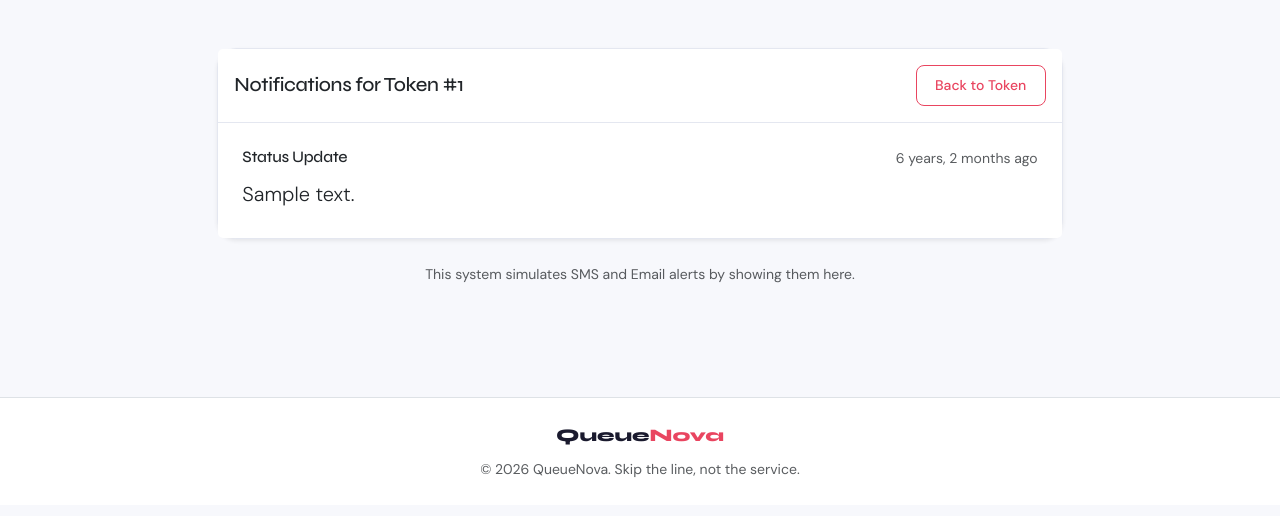
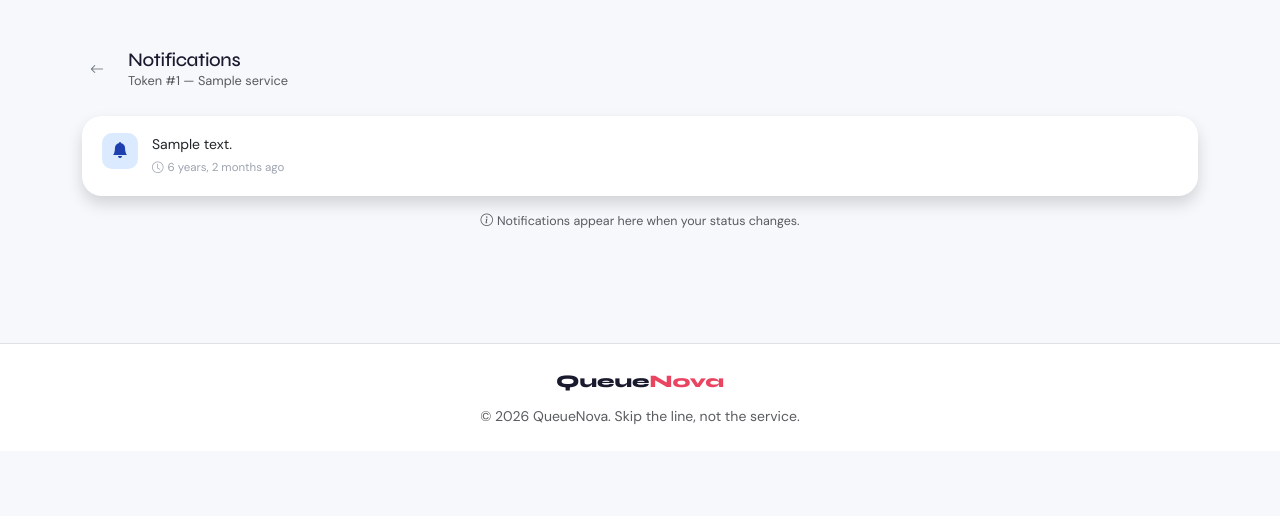
Before and after one commit to kumar1250/queuenova, a Django app: template templates/tokens/notifications.html in a window 1280 px wide. Shown: the part 67-583 px from the top of the page. Run offline with Django 5.2, Linux system fonts and the light colour scheme; the template is opened without the code that fills it: most values are stand-ins (such as "Sample title", 1, 10 or a date in 2020).

Commit message:
Update notifications.html

```diff
--- a/templates/tokens/notifications.html
+++ b/templates/tokens/notifications.html
@@ -1,35 +1,52 @@
 {% extends 'base.html' %}
+{% block title %}Notifications — Token #{{ token.token_number }}{% endblock %}
 
-{% block title %}Notifications for Token #{{ token.token_number }}{% endblock %}
+{% block extra_css %}
+<style>
+.notif-wrap { max-width: 580px; margin: 0 auto; }
+.notif-item { padding: 1.1rem 1.25rem; border-bottom: 1px solid var(--border); display: flex; gap: 14px; align-items: flex-start; }
+.notif-item:last-child { border-bottom: none; }
+.notif-icon { width: 36px; height: 36px; border-radius: 10px; display: flex; align-items: center; justify-content: center; font-size: 1rem; flex-shrink: 0; background: #dbeafe; color: #1e40af; }
+.notif-time { font-size: 0.72rem; color: var(--text-light); }
+</style>
+{% endblock %}
 
 {% block content %}
-<div class="row justify-content-center">
-    <div class="col-md-8">
-        <div class="card shadow-sm">
-            <div class="card-header bg-white py-3 d-flex justify-content-between align-items-center">
-                <h5 class="mb-0">Notifications for Token #{{ token.token_number }}</h5>
-                <a href="{% url 'tokens:token_detail' token.id %}" class="btn btn-sm btn-outline-primary">Back to Token</a>
+<div class="container">
+<div class="notif-wrap animate__animated animate__fadeIn">
+
+    <div class="d-flex align-items-center gap-3 mb-4">
+        <a href="{% url 'tokens:token_detail' token.id %}" class="btn btn-sm btn-outline-secondary border-0 p-2">
+            <i class="bi bi-arrow-left"></i>
+        </a>
+        <div>
+            <h2 class="fw-800 mb-0" style="font-size:1.2rem;">Notifications</h2>
+            <p class="text-muted mb-0" style="font-size:0.8rem;">Token #{{ token.token_number }} — {{ token.service.name }}</p>
         </div>
-            <div class="list-group list-group-flush">
+    </div>
+
+    <div class="card border-0 shadow">
         {% for notification in notifications %}
-                    <div class="list-group-item p-4">
-                        <div class="d-flex w-100 justify-content-between mb-2">
-                            <h6 class="mb-1">Status Update</h6>
-                            <small class="text-muted">{{ notification.created_at|timesince }} ago</small>
+        <div class="notif-item">
+            <div class="notif-icon"><i class="bi bi-bell-fill"></i></div>
+            <div style="flex:1;min-width:0;">
+                <div class="fw-600 mb-1" style="font-size:0.875rem;">{{ notification.message }}</div>
+                <div class="notif-time"><i class="bi bi-clock me-1"></i>{{ notification.created_at|timesince }} ago</div>
             </div>
-                        <p class="mb-1 lead">{{ notification.message }}</p>
         </div>
         {% empty %}
-                    <div class="p-5 text-center text-muted">
-                        <p class="mb-0">No notifications yet. You'll be alerted when your queue status changes.</p>
+        <div class="p-5 text-center">
+            <div style="width:60px;height:60px;background:var(--surface-3);border-radius:50%;display:inline-flex;align-items:center;justify-content:center;font-size:1.5rem;color:var(--text-light);margin-bottom:1rem;">
+                <i class="bi bi-bell-slash"></i>
+            </div>
+            <p class="text-muted mb-0" style="font-size:0.875rem;">No notifications yet. You'll be alerted when your queue status changes.</p>
         </div>
         {% endfor %}
     </div>
-        </div>
 
-        <div class="mt-4 text-center">
-            <p class="text-muted small">This system simulates SMS and Email alerts by showing them here.</p>
-        </div>
+    <p class="text-center text-muted mt-3" style="font-size:0.78rem;">
+        <i class="bi bi-info-circle me-1"></i>Notifications appear here when your status changes.
+    </p>
 </div>
 </div>
 {% endblock %}
```
Lines whose indentation alone changed are shown as unchanged.
